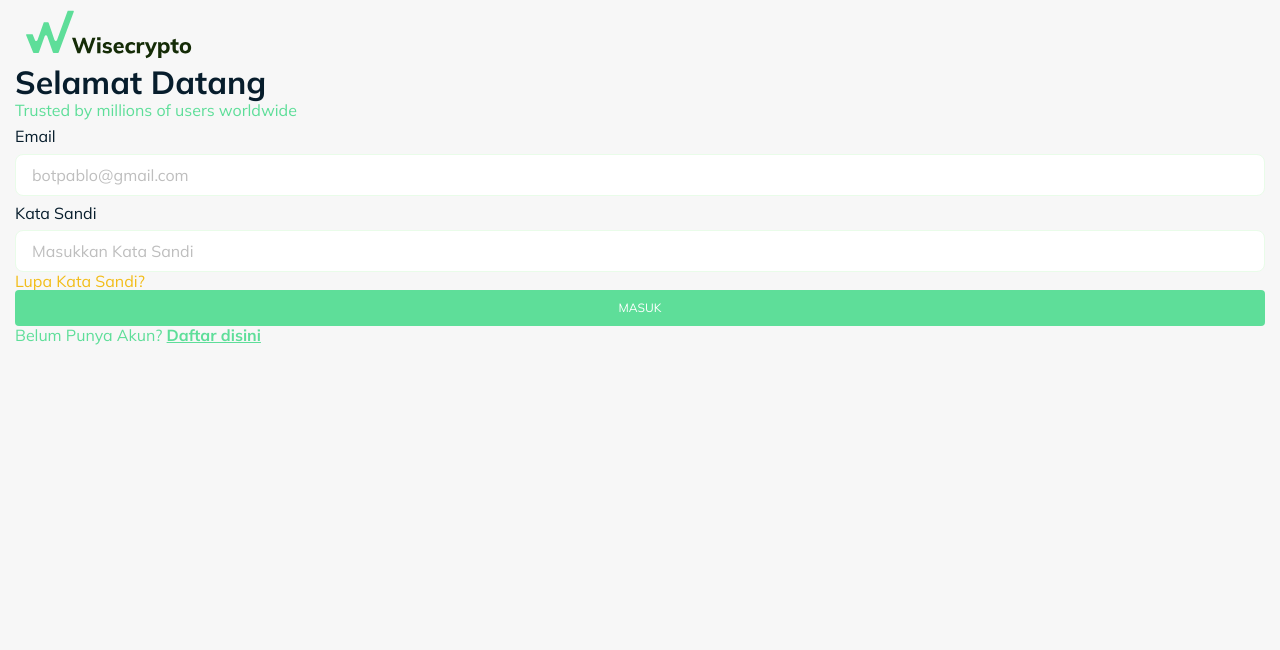
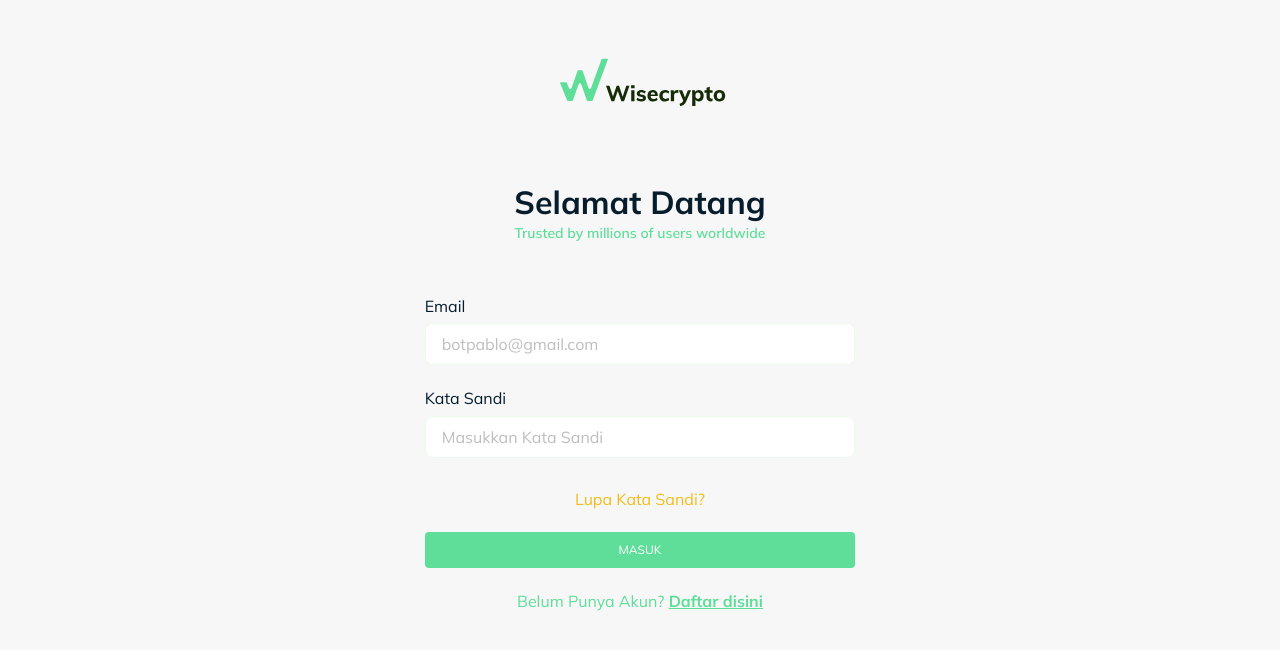
Before and after one commit to cozy60/Wisecrypto, a plain HTML site: page index.html in a window 1280 px wide. Drawn offline with Linux system fonts and the light colour scheme.

Commit message:
feat: 로그인 페이지 스타일 추가

```diff
--- a/src/css/pages/login.css
+++ b/src/css/pages/login.css
@@ -1,9 +1,45 @@
+.wrap {
+  display: grid;
+  justify-items: center;
+  grid-template-areas: "header" "form";
+  grid-gap: 48px;
+}
+
+.login-header {
+  grid-area: header;
+  text-align: center;
+}
+
 .login-header__logo {
   width: 182px;
   height: 64px;
+  margin: 48px auto 72px auto;
 }
 
 .login-header__logo img {
   display: block;
   width: 100%;
 }
+
+.login-header__desc {
+  margin-top: 4px;
+  font-size: 14px;
+  font-weight: 600;
+}
+
+.login-form {
+  display: grid;
+  grid-area: form;
+  gap: 32px;
+}
+
+.login-form__fieldset {
+  display: grid;
+  gap: 16px;
+}
+
+.login-form__footer {
+  display: grid;
+  gap: 24px;
+  text-align: center;
+}
```
